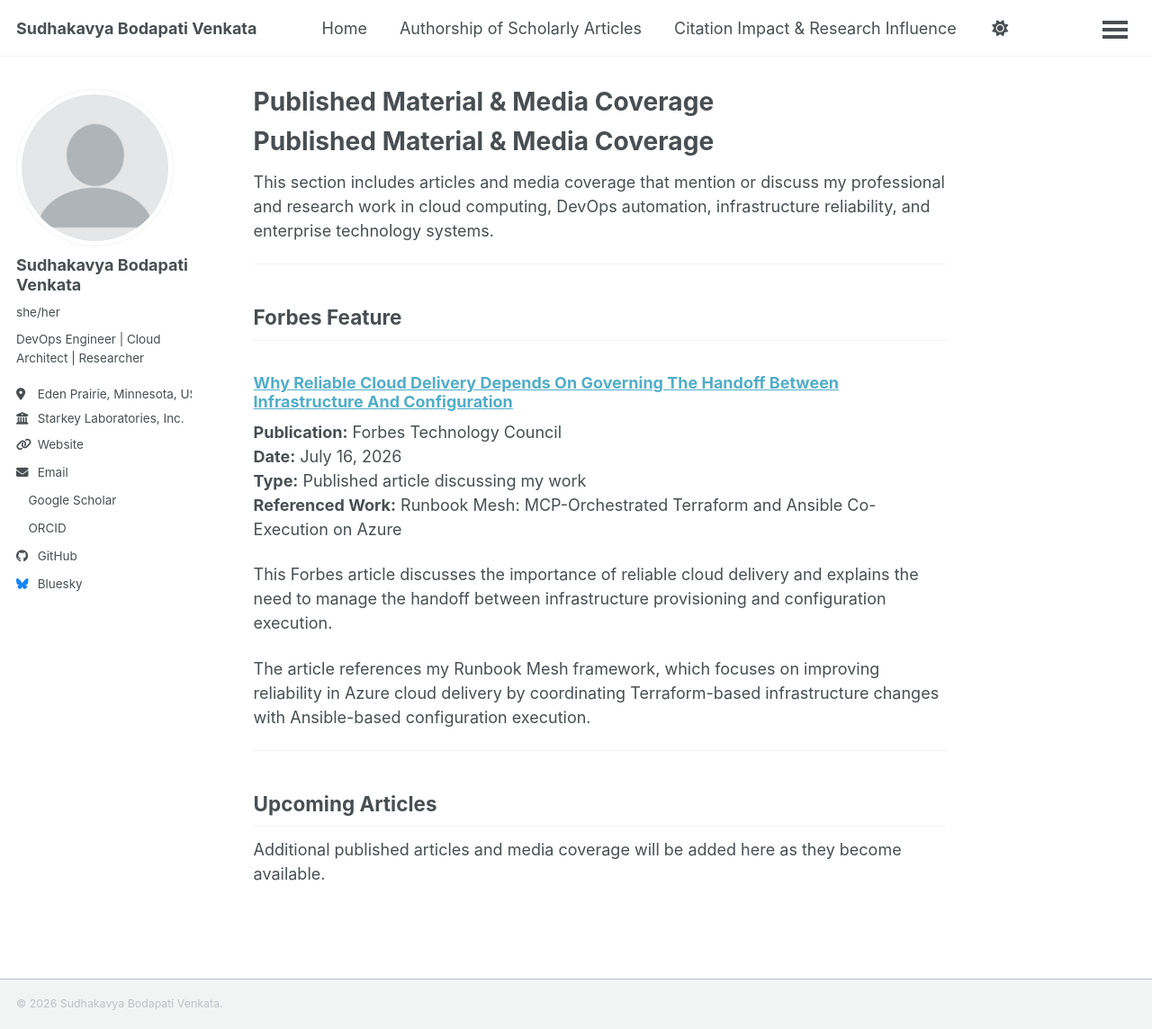
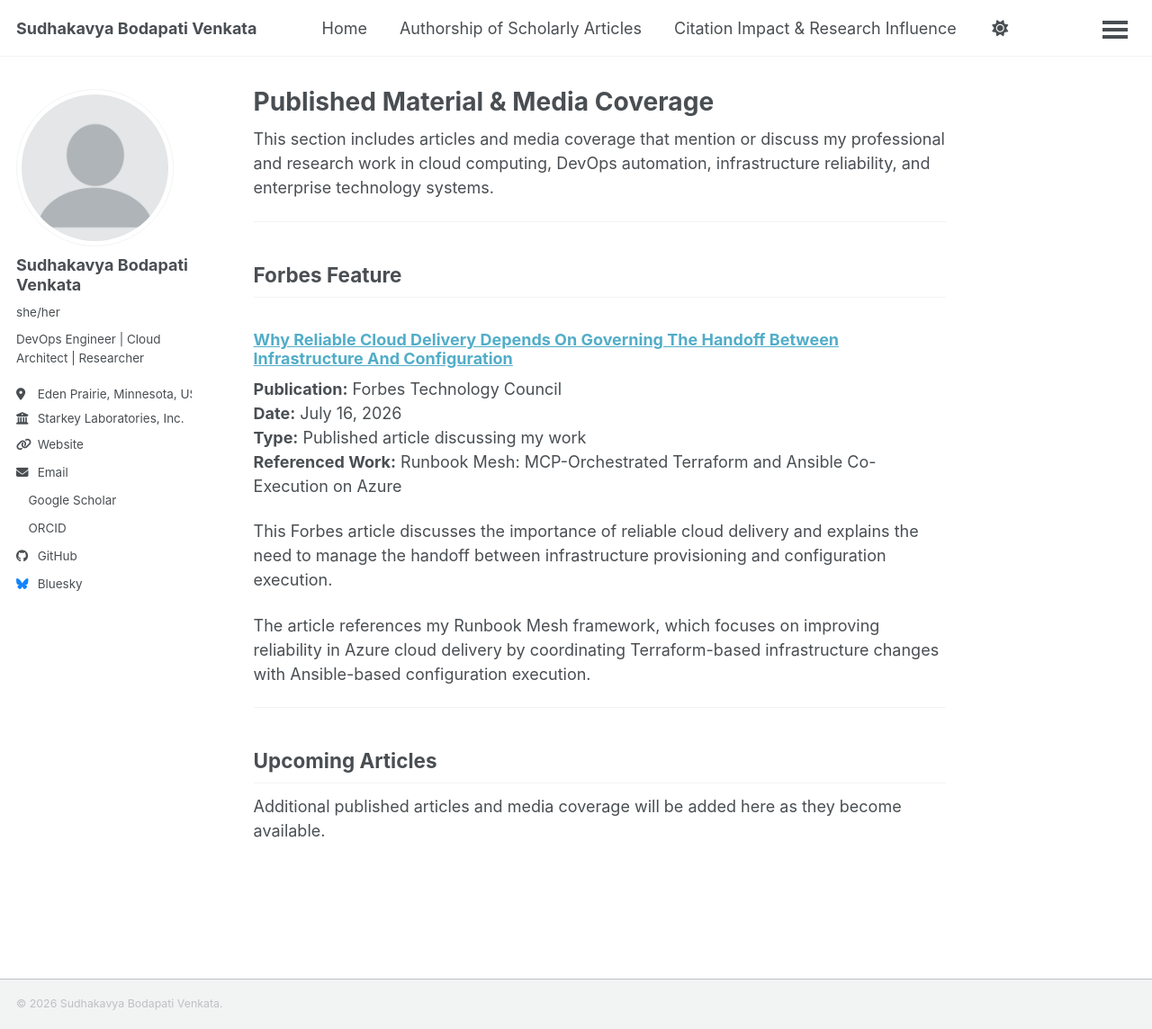
Before and after one commit to sudhakavya/sudhakavyabodapati, a Jekyll site: the page built from _pages/media.md, in a window 1280 px wide and 1144 px high. Shown: the whole window at 90% size. Built offline with Jekyll 4.4.1, drawn with Linux system fonts in a browser that asks for light colours; a style sheet for code colours, icons or effects is not loaded.

Commit message:
Remove heading from media section
Removed the heading for published material and media coverage.

```diff
--- a/_pages/media.md
+++ b/_pages/media.md
@@ -3,8 +3,6 @@ title: "Published Material & Media Coverage"
 permalink: /media/
 author_profile: true
 ---
-
-# Published Material & Media Coverage
 
 This section includes articles and media coverage that mention or discuss my professional and research work in cloud computing, DevOps automation, infrastructure reliability, and enterprise technology systems.
 
```
